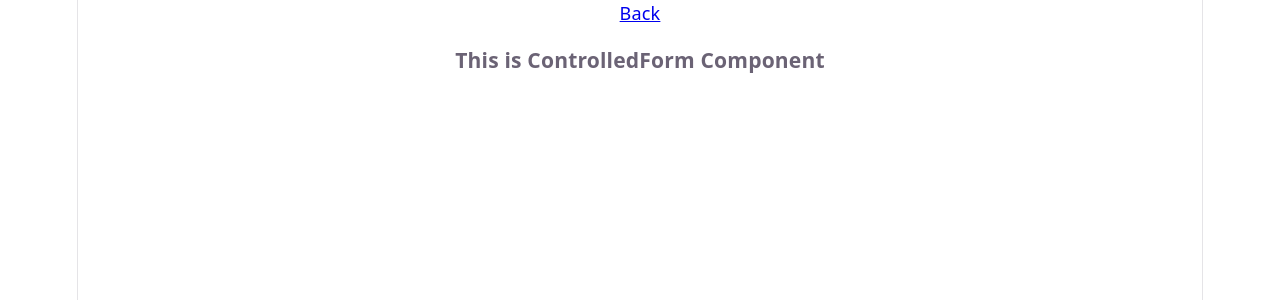
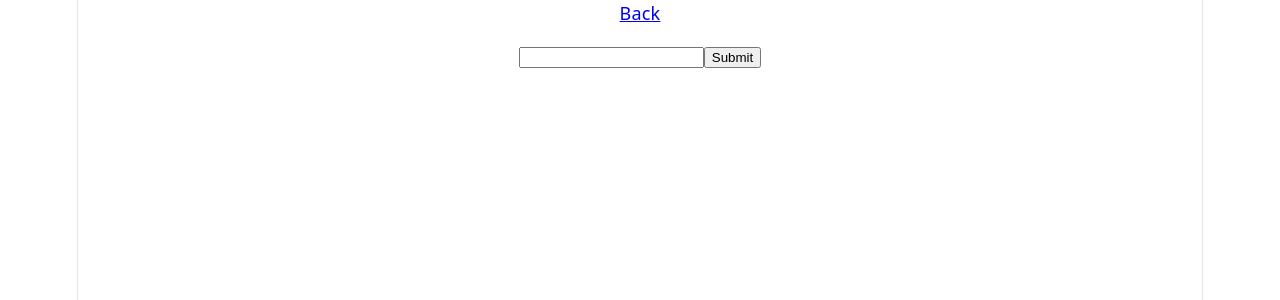
Before and after one commit to ZongyaoYang/hacker-rank-prep, a React (Vite) app: page /controlled-form in a window 1280 px wide. Shown: the top 300 px of the page. Built offline with nearby package versions, Linux system fonts and the light colour scheme.

Commit message:
complete controlled form

```diff
--- a/src/pages/controlled-input-form/ControlledForm.jsx
+++ b/src/pages/controlled-input-form/ControlledForm.jsx
@@ -1,5 +1,28 @@
+import { useState } from "react";
+
 const ControlledForm = () => {
-    return <h3>This is ControlledForm Component</h3>
-}
+  const [text, setText] = useState("");
+  const [submitted, setSubmitted] = useState("");
+
+  const onType = (e) => {
+    setText(e.target.value);
+  };
+
+  const onSubmit = (e) => {
+    e.preventDefault();
+    if (text.trim() !== "") {
+      setSubmitted(text);
+      setText("");
+    }
+  };
+
+  return (
+    <form onSubmit={onSubmit}>
+      <input type="text" value={text} onChange={onType} />
+      <button>Submit</button>
+      <p>{submitted}</p>
+    </form>
+  );
+};
 
 export default ControlledForm;
```
